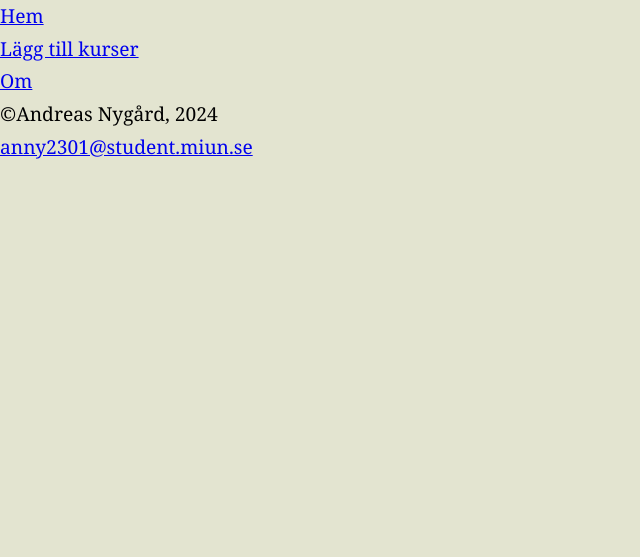
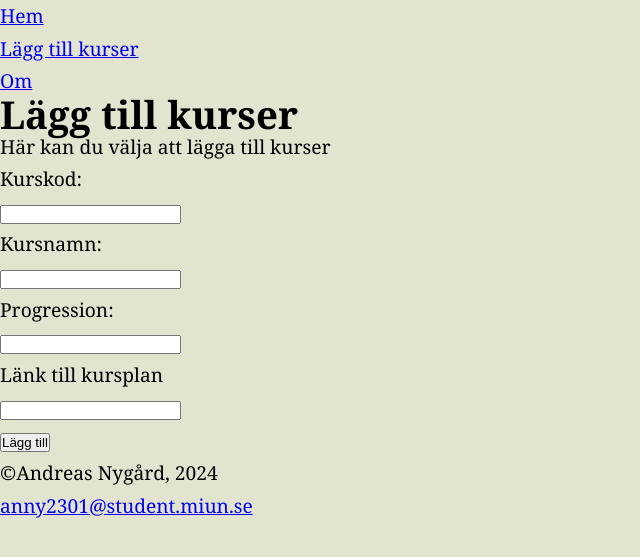
Before and after one commit to Nygaaard/backend-uppgift, a Node server app: page /addCourses in a window 1280 px wide. Shown: the top 557 px of the page, without its empty margins (0-640 px from the left). Run offline with Node 20, Linux system fonts and the light colour scheme; some libraries are stand-ins or nearby versions.

Commit message:
Added functionality for adding courses

```diff
--- a/server.js
+++ b/server.js
@@ -26,6 +26,46 @@ app.get("/about", (req, res) => {
   res.render("about");
 });
 
+//Skapa nytt inlägg
+app.post("/addcourses", (req, res) => {
+  //Variabler för input-värden
+  let coursecode = req.body.coursecode;
+  let coursename = req.body.coursename;
+  let progression = req.body.progression;
+  let syllabus = req.body.syllabus;
+  let err = "";
+
+  //Kontrollera att alla input-fält är ifyllda
+  if (
+    coursecode != "" &&
+    coursename != "" &&
+    progression != "" &&
+    syllabus != ""
+  ) {
+    //Lagra i databasen om korrekt
+    //Skriver inte in värden direkt i SQL-fråga
+    const stmt = db.prepare(
+      `INSERT INTO courses (
+        coursecode,
+        coursename,
+        progression,
+        syllabus
+      )
+      VALUES (?, ?, ?, ?);
+      `
+    );
+    //Värden
+    stmt.run(coursecode, coursename, progression, syllabus);
+    stmt.finalize();
+  } else {
+    err = "Du måste fylla i alla textfält";
+  }
+
+  res.render("addcourses", {
+    err: err,
+  });
+});
+
 //Starta programmet
 app.listen(port, () => {
   console.log(`Application started on port ${port}`);
--- a/views/addcourses.ejs
+++ b/views/addcourses.ejs
@@ -17,6 +17,33 @@
           </ul>
         </nav>
       </header>
+      <main>
+        <h1>Lägg till kurser</h1>
+        <p>Här kan du välja att lägga till kurser</p>
+
+        <form method="post" class="form">
+          <% if(typeof err !== "undefined" && err !== null && err !== "") { %>
+          <p class="err"><%= err %></p>
+          <% } %>
+          <label for="code">Kurskod:</label>
+          <br />
+          <input type="text" id="code" name="coursecode" />
+          <br />
+          <label for="name">Kursnamn:</label>
+          <br />
+          <input type="text" id="name" name="coursename" />
+          <br />
+          <label for="progression">Progression:</label>
+          <br />
+          <input type="text" id="progression" name="progression" />
+          <br />
+          <label for="syllabus">Länk till kursplan</label>
+          <br />
+          <input type="text" id="syllabus" name="syllabus" />
+          <br />
+          <input type="submit" value="Lägg till" class="btn" />
+        </form>
+      </main>
       <footer>
         <p>&copy;Andreas Nygård, 2024</p>
         <p>
```
Also changed, not shown: views/index.ejs (+7 -0 lines), db/cv.db.
